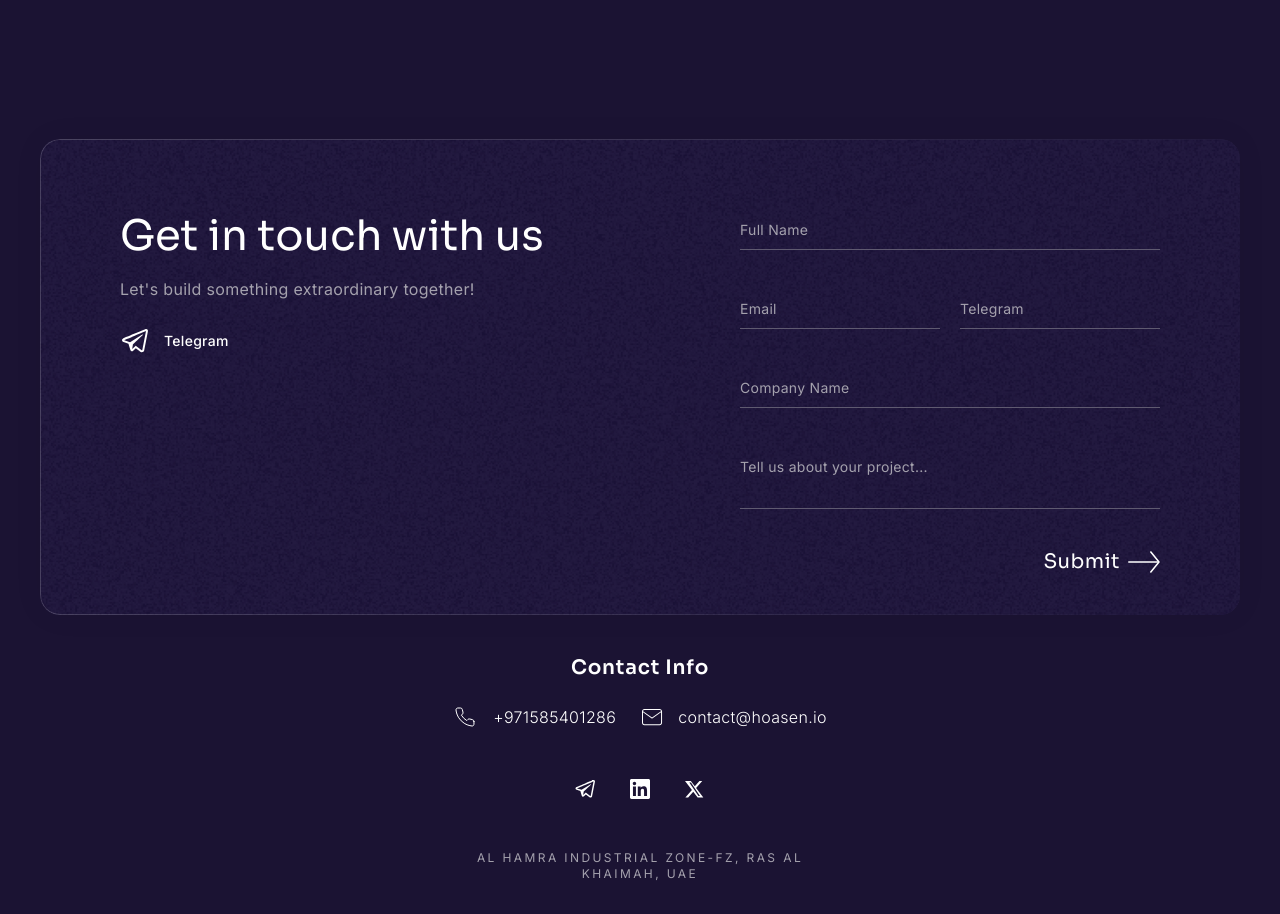
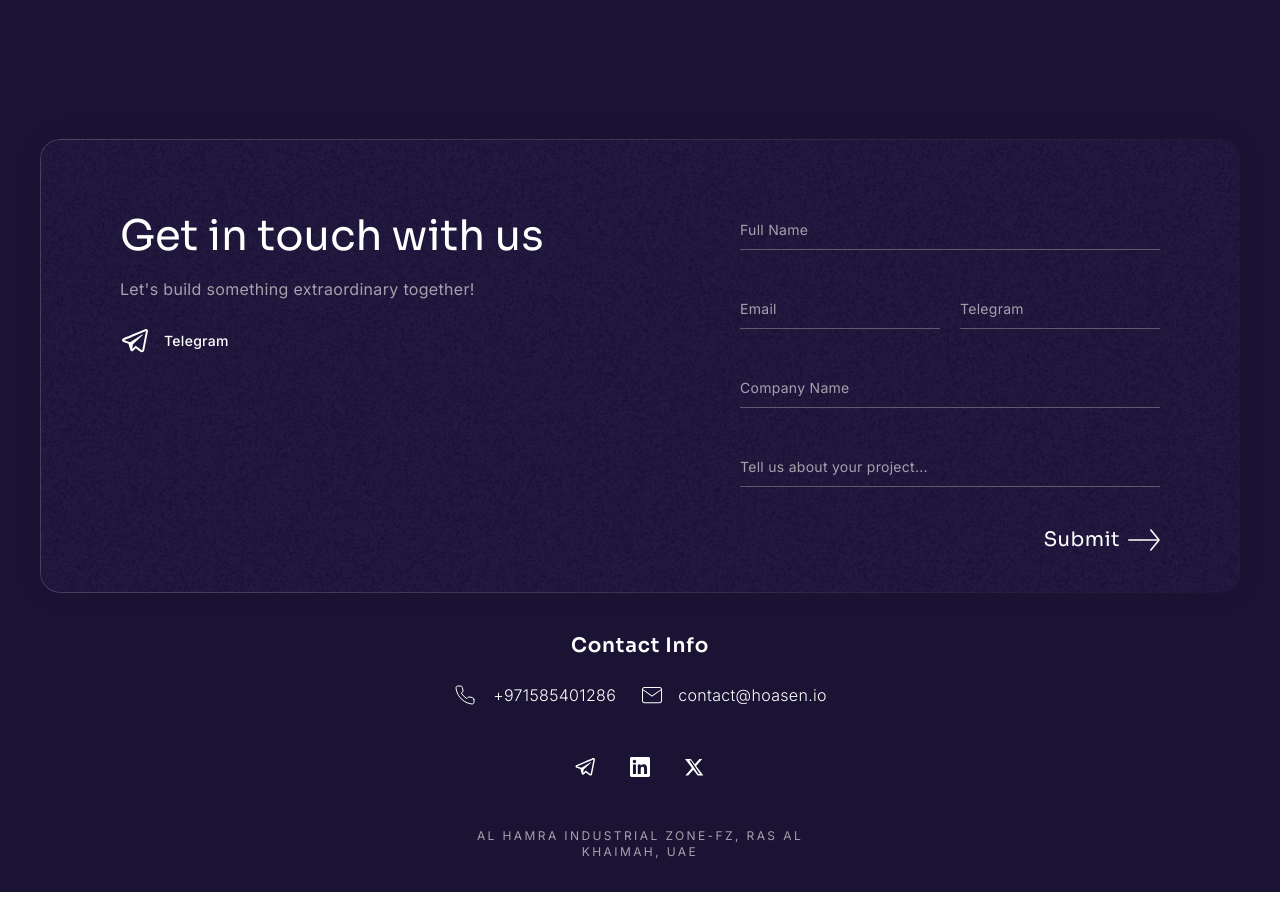
Before and after one commit to DxcMint868/takeoff, a Next.js app: page / in a window 1280 px wide. Shown: the part 5900-6814 px from the top of the page. After the commit the page ends 6792 px from the top, so only its background shows below. Built offline with nearby package versions, Linux system fonts and the light colour scheme.

Commit message:
HDEV-868 fix contact

```diff
--- a/components/contact-form.tsx
+++ b/components/contact-form.tsx
@@ -1,10 +1,25 @@
-import React, { useState } from 'react';
+import React, { useEffect, useRef, useState } from 'react';
 import { ArrowIcon } from './icons';
 
 const fieldClass =
-  "w-full bg-transparent border-x-0 border-t-0 border-b border-white-30 rounded-none px-0 py-2 focus:outline-none focus:ring-0 focus:border-white-60 font-reg text-sm leading-[22px] tracking-[0.02em] text-white placeholder:text-white-60";
+  "w-full bg-transparent border-x-0 border-t-0 border-b border-white-30 rounded-none px-0 py-2 focus:outline-none focus:ring-0 focus:border-white-60 font-reg text-sm leading-[22px] tracking-[0.02em] !text-white";
+
+const fieldStyle: React.CSSProperties = {
+  color: "#fff",
+  WebkitTextFillColor: "#fff",
+  caretColor: "#fff",
+};
+
+const TEXTAREA_BASE_HEIGHT = 39;
+
+const textareaStyle: React.CSSProperties = {
+  ...fieldStyle,
+  minHeight: `${TEXTAREA_BASE_HEIGHT}px`,
+  boxSizing: "border-box",
+};
 
 const ContactForm: React.FC = () => {
+  const projectDetailsRef = useRef<HTMLTextAreaElement>(null);
   const [formData, setFormData] = useState({
     fullName: '',
     email: '',
@@ -18,6 +33,17 @@ const ContactForm: React.FC = () => {
     const { name, value } = e.target;
     setFormData(prev => ({ ...prev, [name]: value }));
   };
+
+  useEffect(() => {
+    const textarea = projectDetailsRef.current;
+
+    if (!textarea) {
+      return;
+    }
+
+    textarea.style.height = `${TEXTAREA_BASE_HEIGHT}px`;
+    textarea.style.height = `${Math.max(textarea.scrollHeight, TEXTAREA_BASE_HEIGHT)}px`;
+  }, [formData.projectDetails]);
 
   const handleSubmit = async (e: React.FormEvent<HTMLFormElement>) => {
     e.preventDefault();
@@ -43,7 +69,10 @@ const ContactForm: React.FC = () => {
 
   return (
     <div className="w-full max-w-[420px] shrink-0 mq900:max-w-full">
-      <form onSubmit={handleSubmit} className="w-full flex flex-col gap-10">
+      <form
+        onSubmit={handleSubmit}
+        className="contact-form w-full flex flex-col gap-10"
+      >
         <input
           type="text"
           name="fullName"
@@ -51,6 +80,7 @@ const ContactForm: React.FC = () => {
           onChange={handleChange}
           placeholder="Full Name"
           className={fieldClass}
+          style={fieldStyle}
         />
 
         <div className="grid grid-cols-2 gap-5 mq450:grid-cols-1 mq450:gap-10">
@@ -62,6 +92,7 @@ const ContactForm: React.FC = () => {
             onChange={handleChange}
             placeholder="Email"
             className={fieldClass}
+            style={fieldStyle}
             pattern="^[a-zA-Z0-9._%+-]+@[a-zA-Z0-9.-]+\.[a-zA-Z]{2,}$"
             title="Please enter a valid email address"
           />
@@ -72,6 +103,7 @@ const ContactForm: React.FC = () => {
             onChange={handleChange}
             placeholder="Telegram"
             className={fieldClass}
+            style={fieldStyle}
           />
         </div>
 
@@ -83,14 +115,18 @@ const ContactForm: React.FC = () => {
           onChange={handleChange}
           placeholder="Company Name"
           className={fieldClass}
+          style={fieldStyle}
         />
 
         <textarea
+          ref={projectDetailsRef}
           name="projectDetails"
+          rows={1}
           value={formData.projectDetails}
           onChange={handleChange}
           placeholder="Tell us about your project..."
-          className={`${fieldClass} min-h-[35px] resize-none`}
+          className={`${fieldClass} resize-none overflow-hidden`}
+          style={textareaStyle}
         />
 
         <div className="flex flex-col items-end">
--- a/pages/global.css
+++ b/pages/global.css
@@ -39,6 +39,74 @@ body {
   pointer-events: none;
 }
 
+/* Focus + autofill: `color` alone loses to Chrome UA on autofilled focused fields — set both + !important */
+.contact-form input,
+.contact-form textarea {
+  color-scheme: dark;
+}
+
+.contact-form input::placeholder,
+.contact-form textarea::placeholder {
+  color: #a4a1ad !important;
+  -webkit-text-fill-color: #a4a1ad !important;
+  opacity: 1;
+}
+
+.contact-form input:focus,
+.contact-form input:focus-visible,
+.contact-form textarea:focus,
+.contact-form textarea:focus-visible {
+  color: #fff !important;
+  -webkit-text-fill-color: #fff !important;
+  caret-color: #fff;
+}
+
+/* Autofill: keep text/caret light and paint the field to match the card background */
+.contact-form input:-webkit-autofill,
+.contact-form input:-webkit-autofill:hover,
+.contact-form input:-webkit-autofill:focus,
+.contact-form input:-webkit-autofill:active,
+.contact-form textarea:-webkit-autofill,
+.contact-form textarea:-webkit-autofill:hover,
+.contact-form textarea:-webkit-autofill:focus,
+.contact-form textarea:-webkit-autofill:active {
+  color: #fff !important;
+  -webkit-text-fill-color: #fff !important;
+  caret-color: #fff;
+  background-color: #282042 !important;
+  -webkit-box-shadow: 0 0 0 1000px #282042 inset !important;
+  box-shadow: 0 0 0 1000px #282042 inset !important;
+  -webkit-background-clip: padding-box;
+  background-clip: padding-box;
+  transition: background-color 99999s ease-out 0s;
+}
+
+.contact-form input:autofill,
+.contact-form input:autofill:hover,
+.contact-form input:autofill:focus,
+.contact-form textarea:autofill,
+.contact-form textarea:autofill:hover,
+.contact-form textarea:autofill:focus {
+  color: #fff !important;
+  -webkit-text-fill-color: #fff !important;
+  caret-color: #fff;
+  background-color: #282042 !important;
+  box-shadow: 0 0 0 1000px #282042 inset !important;
+  background-clip: padding-box;
+}
+
+.contact-form input:-moz-autofill,
+.contact-form input:-moz-autofill:hover,
+.contact-form input:-moz-autofill:focus,
+.contact-form textarea:-moz-autofill,
+.contact-form textarea:-moz-autofill:hover,
+.contact-form textarea:-moz-autofill:focus {
+  background-color: #282042 !important;
+  color: #fff !important;
+  -webkit-text-fill-color: #fff !important;
+  caret-color: #fff;
+}
+
 input[type="search"]::-webkit-search-cancel-button {
   -webkit-appearance: none;
   appearance: none;
```
